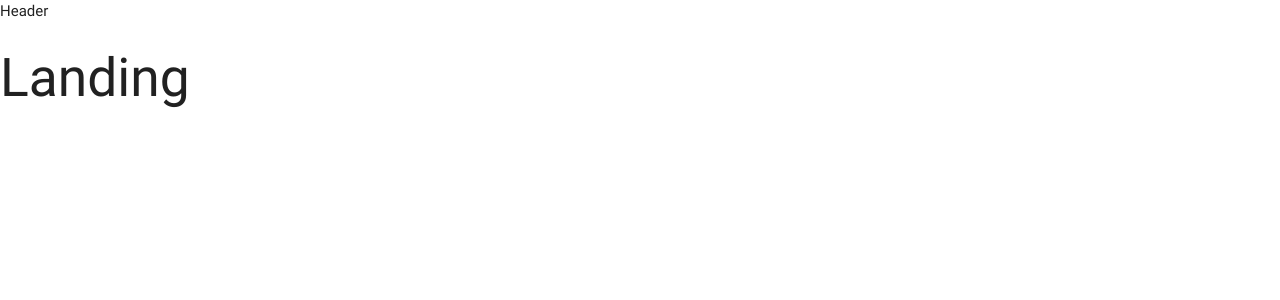
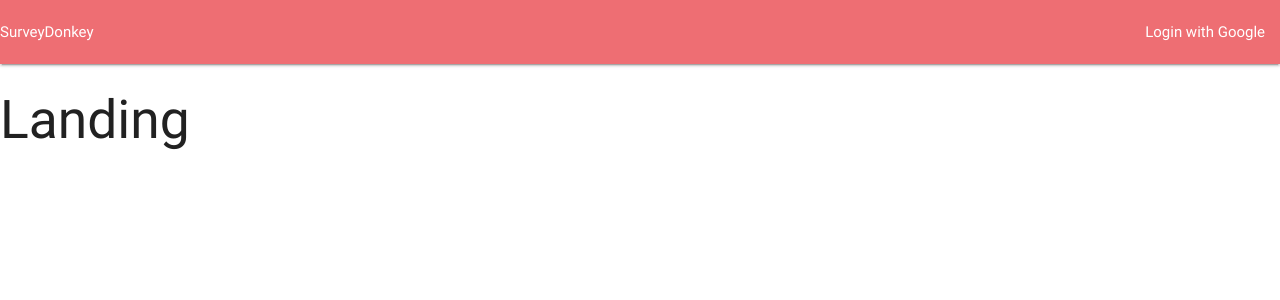
Before and after one commit to dwang089/SurveyApp, a React (Create React App) app in the folder client/: page / in a window 1280 px wide. Shown: the top 300 px of the page. Built offline with nearby package versions, Linux system fonts and the light colour scheme.

Commit message:
Initial header UI

```diff
--- a/client/src/components/Header.js
+++ b/client/src/components/Header.js
@@ -3,9 +3,18 @@
 class Header extends Component {
   render() {
     return (
-      <div>
-        Header
-      </div>
+      <nav>
+        <div className="nav-wrapper">
+          <a className="left logo">
+            SurveyDonkey
+          </a>
+          <ul className="right">
+            <li>
+              <a>Login with Google</a>
+            </li>
+          </ul>
+        </div>
+      </nav>
     )
   }
 }
```
